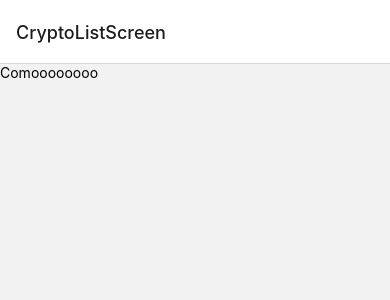
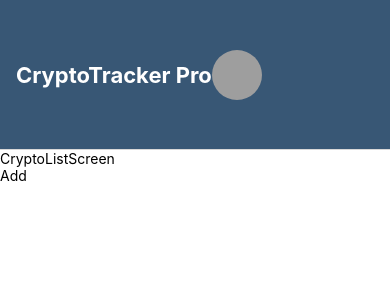
Before and after one commit to urreita9/cryptoChallengeDevL, a React Native app: screen / in a window 390 px wide. Shown: the top 300 px of the page. Built offline with nearby package versions, Linux system fonts and the light colour scheme; grey boxes are pictures that could not be loaded.

Commit message:
Stack navigator header styling. Styled-Components

```diff
--- /dev/null
+++ b/src/components/CryptoListHeader/CryptoListStackHeader.tsx
@@ -0,0 +1,17 @@
+import React from 'react';
+import {Image, Text, View} from 'react-native';
+import {Avatar, HeaderContainer, HeaderTitle} from './Styled';
+
+export const CryptoListStackHeader = () => {
+  return (
+    <HeaderContainer>
+      <HeaderTitle>CryptoTracker Pro</HeaderTitle>
+
+      <Avatar
+        source={{
+          uri: 'https://avatars.githubusercontent.com/u/71611977?v=4',
+        }}
+      />
+    </HeaderContainer>
+  );
+};
--- /dev/null
+++ b/src/components/CryptoListHeader/Styled.tsx
@@ -0,0 +1,20 @@
+import styled from 'styled-components/native';
+
+export const HeaderContainer = styled.View`
+  flex-direction: row;
+  align-items: center;
+  justify-content: space-around;
+  width: 100%;
+`;
+
+export const HeaderTitle = styled.Text`
+  color: #ffffff;
+  font-size: 22;
+  font-weight: bold;
+`;
+
+export const Avatar = styled.Image`
+  width: 50;
+  height: 50;
+  border-radius: 100;
+`;
--- a/src/navigation/StackNavigator.tsx
+++ b/src/navigation/StackNavigator.tsx
@@ -2,14 +2,46 @@ import React from 'react';
 import {createStackNavigator} from '@react-navigation/stack';
 import {AddCryptoScreen} from '../screens/AddCryptoScreen';
 import {CryptoListScreen} from '../screens/CryptoListScreen';
+import {CryptoListStackHeader} from '../components/CryptoListHeader/CryptoListStackHeader';
 
 const Stack = createStackNavigator();
-
+// #6A8197
 export const StackNavigator = () => {
   return (
-    <Stack.Navigator>
-      <Stack.Screen name="CryptoListScreen" component={CryptoListScreen} />
-      <Stack.Screen name="AddCryptoScreen" component={AddCryptoScreen} />
+    <Stack.Navigator
+      screenOptions={{
+        headerStyle: {
+          elevation: 0,
+          shadowColor: 'transparent',
+        },
+        cardStyle: {
+          backgroundColor: '#FFFFFF',
+        },
+      }}>
+      <Stack.Screen
+        name="CryptoListScreen"
+        options={{
+          title: 'CryptoTracker Pro',
+          headerStyle: {
+            backgroundColor: '#385775',
+            height: 150,
+          },
+
+          headerTitle: props => <CryptoListStackHeader />,
+        }}
+        component={CryptoListScreen}
+      />
+      <Stack.Screen
+        name="AddCryptoScreen"
+        options={{
+          headerBackTitle: 'Back to List',
+          headerTintColor: '#6A8197',
+          headerTitleStyle: {
+            display: 'none',
+          },
+        }}
+        component={AddCryptoScreen}
+      />
     </Stack.Navigator>
   );
 };
--- a/src/screens/AddCryptoScreen.tsx
+++ b/src/screens/AddCryptoScreen.tsx
@@ -1,10 +1,13 @@
 import React from 'react';
-import {Text, View} from 'react-native';
+import {Text, View, TouchableOpacity} from 'react-native';
 
-export const AddCryptoScreen = () => {
+export const AddCryptoScreen: React.FC = () => {
   return (
     <View>
-      <Text>AddCryptoScreen</Text>
+      <Text>Hola mundo</Text>
+      <TouchableOpacity>
+        <Text>Add</Text>
+      </TouchableOpacity>
     </View>
   );
 };
--- a/src/screens/CryptoListScreen.tsx
+++ b/src/screens/CryptoListScreen.tsx
@@ -1,10 +1,19 @@
+import {StackScreenProps} from '@react-navigation/stack';
 import React from 'react';
-import {Text, View} from 'react-native';
+import {Text, View, TouchableOpacity} from 'react-native';
 
-export const CryptoListScreen = () => {
+interface Props extends StackScreenProps<any, any> {}
+
+export const CryptoListScreen = ({navigation}: Props) => {
   return (
     <View>
-      <Text>Comoooooooo</Text>
+      <Text>CryptoListScreen</Text>
+      <TouchableOpacity
+        onPress={() => {
+          navigation.navigate('AddCryptoScreen');
+        }}>
+        <Text>Add</Text>
+      </TouchableOpacity>
     </View>
   );
 };
```
Also changed, not shown: package.json (+6 -2 lines), 2 other files (tests, documents, lock files or other folders).
